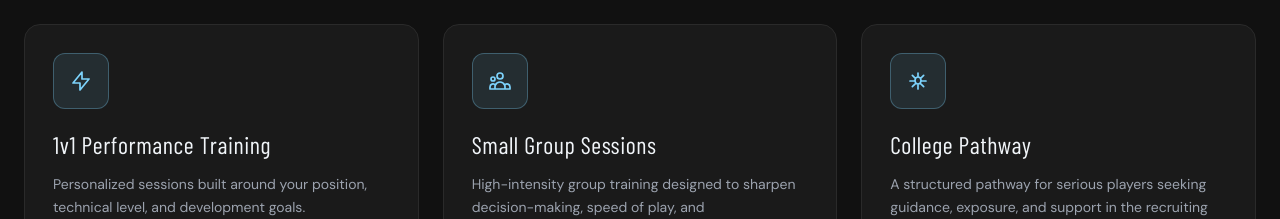
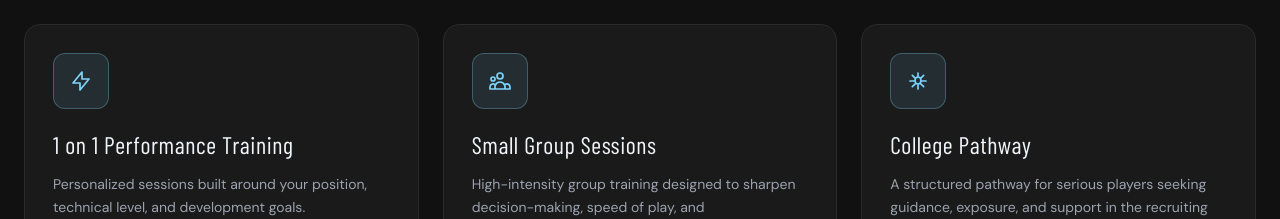
Before and after one commit to savannahathleticacademy-sys/savannah-athletic, a React (Vite) app: page / in a window 1280 px wide. Shown: the part 1080-1299 px from the top of the page. Built offline with nearby package versions, Linux system fonts and the light colour scheme; a web font is replaced by a local one.

Commit message:
Update Home.jsx

```diff
--- a/src/Home.jsx
+++ b/src/Home.jsx
@@ -14,7 +14,7 @@ const features = [
         <path strokeLinecap="round" strokeLinejoin="round" strokeWidth={1.7} d="M13 10V3L4 14h7v7l9-11h-7z" />
       </svg>
     ),
-    title: '1v1 Performance Training',
+    title: '1 on 1 Performance Training',
     description:
       'Personalized sessions built around your position, technical level, and development goals.',
     link: '/programs',
```
